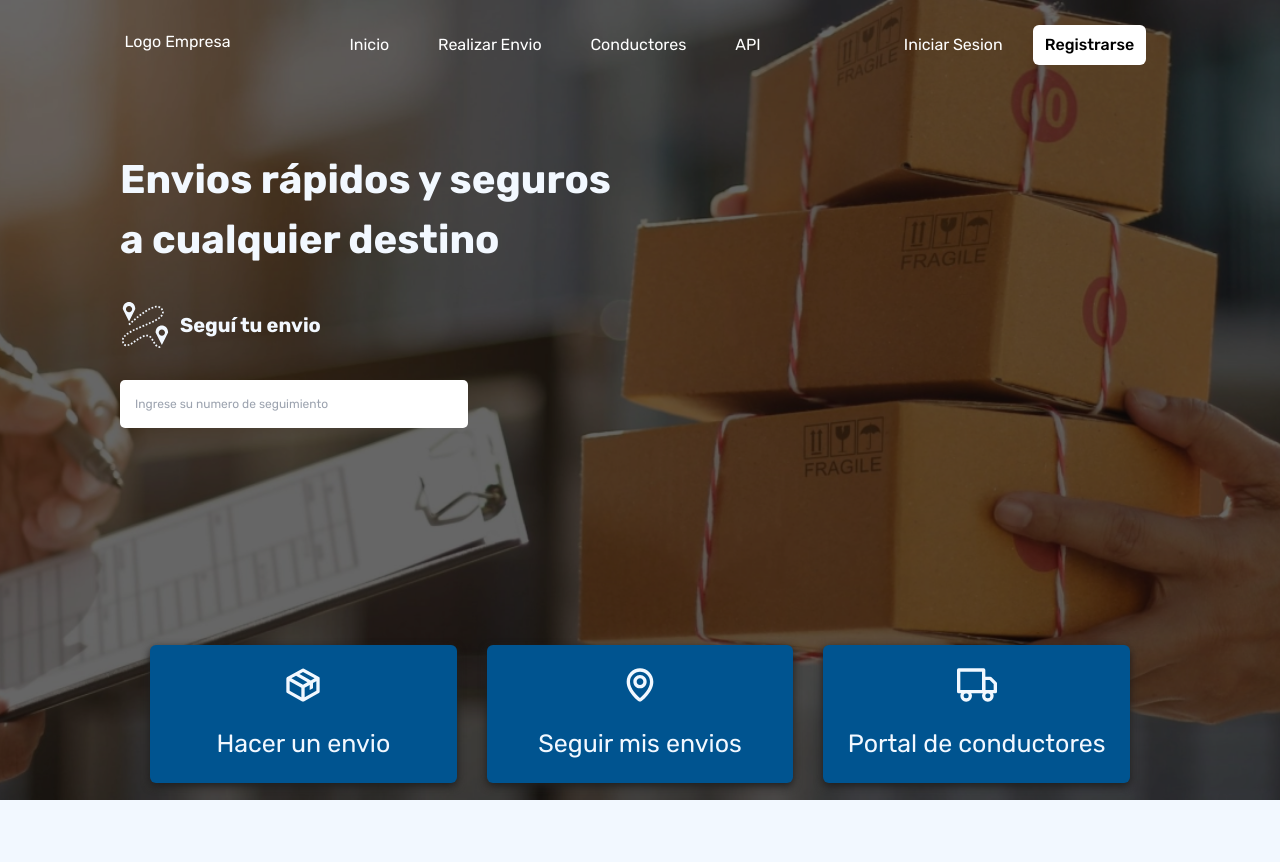
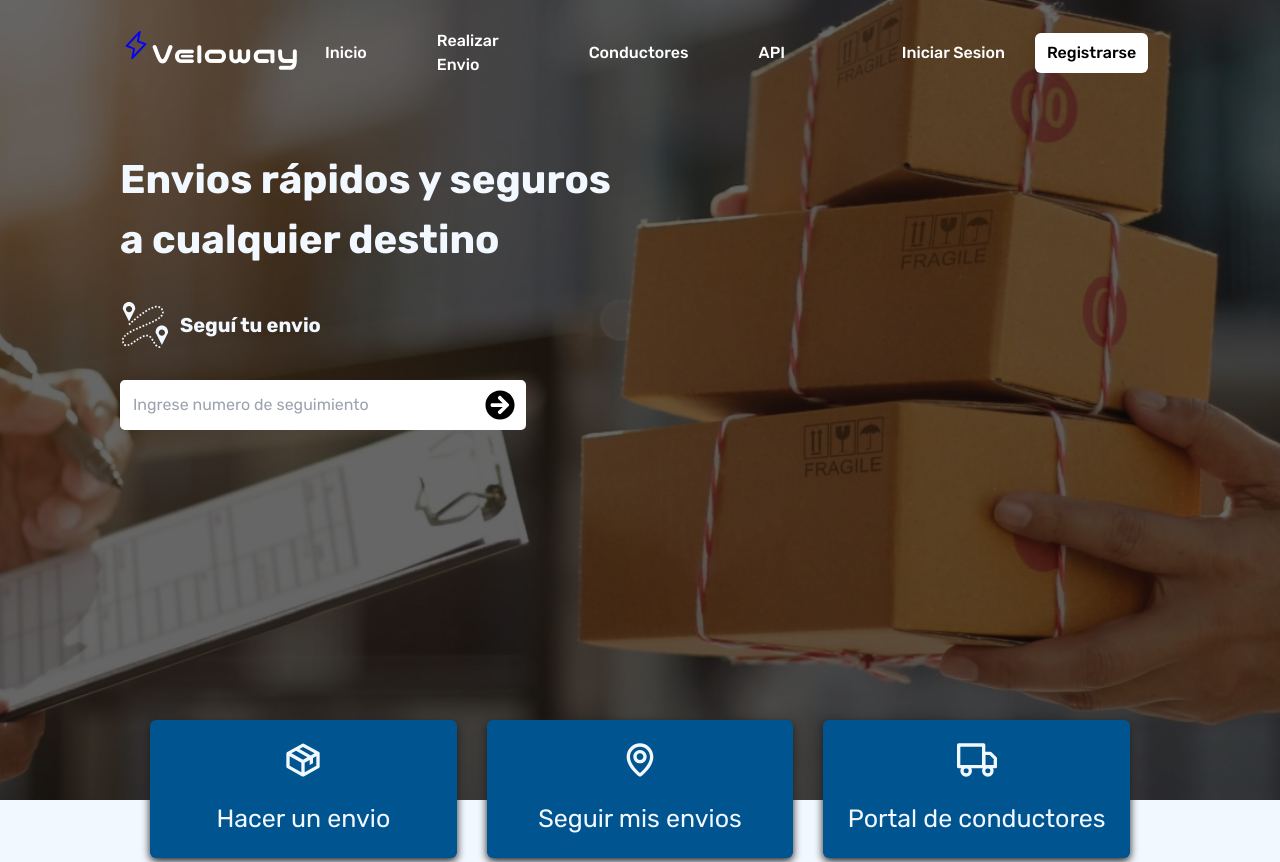
Before and after one commit to veloway/veloway-frontend, a Next.js app: page / in a window 1280 px wide. Shown: the top 862 px of the page. Built offline with nearby package versions, Linux system fonts and the light colour scheme.

Commit message:
feat: Cambia la funcionalidad del input, permitiendo cargar un dato y mostrarlo por consola. Modifica ademas el diseño de algunos componentes

```diff
--- a/src/components/home/FirstViewHome/FirstViewHome.css
+++ b/src/components/home/FirstViewHome/FirstViewHome.css
@@ -31,13 +31,6 @@
     }
   }
 
-  #cod-seg{
-    padding: 15px;
-    width: 30%;
-    border-radius: 5px;
-    font-size: 12px;
-  }
-
   .background-home-1{
     position: absolute;
     object-fit: cover;
@@ -48,3 +41,7 @@
     height: 100%;
     filter: brightness(40%);
   }
+
+  .buttom-seguim{
+    border: 1px solid black;
+  }
--- a/src/components/home/FirstViewHome/FirstViewHome.tsx
+++ b/src/components/home/FirstViewHome/FirstViewHome.tsx
@@ -1,4 +1,5 @@
 import { GiPathDistance } from "react-icons/gi";
+import { InputHome } from "../InputHome/InputHome";
 import './FirstViewHome.css'
 
 export function FirstViewHome(){
@@ -11,13 +12,8 @@ export function FirstViewHome(){
           <div className="text-img-home-1">
               <GiPathDistance className="envio-icon"/>
               <h3><strong>Seguí tu envio</strong></h3>
-            </div>
-          <form>
-            <div className="input-conteiner">
-              <input type="text" id="cod-seg" name="cod-seg" value="" placeholder="Ingrese su numero de seguimiento"/>
-              <button className="button-seguim" type="submit"></button>
-            </div>
-          </form>
+          </div>
+          <InputHome />
         </section>
     )
 }
--- a/src/components/home/HeaderHome/HeaderHome.css
+++ b/src/components/home/HeaderHome/HeaderHome.css
@@ -17,27 +17,27 @@
   .logo-empresa{
     display: flex;
     justify-content: center;
-    /* border: 1px solid black; */
-    padding: 10px 0px 10px 15px;
+    padding: 10px 0px 10px 80px;
+    font-family: var(--font-nico-moji);
+    font-size: 30px;
   }
 
-  .links-header-1{
-    display: flex;
-    flex-direction: row;
-    justify-content: space-around;
-    align-items: center;
-    padding: 5px;
-    /* border: 1px solid black; */
-  }
-
-  .links-header-2{
+  .links-header-1, .links-header-2{
     display: flex;
     flex-direction: row;
     justify-content: center;
     align-items: center;
     padding: 5px;
+    font-weight: 500;
+    /* border: 1px solid black; */
+  }
+
+  .links-header-1{
+    gap: 70px;
+  }
+
+  .links-header-2{
     gap: 30px;
-    /* border: 1px solid black; */
   }
 
   .white-button{
--- a/src/components/home/HeaderHome/HeaderHome.tsx
+++ b/src/components/home/HeaderHome/HeaderHome.tsx
@@ -1,4 +1,5 @@
 import { Button } from '@/components/ui'
+import { PiLightning } from "react-icons/pi";
 import './HeaderHome.css'
 
 export function HeaderHome (){
@@ -6,7 +7,7 @@ export function HeaderHome (){
         <header className="header-home">
             <nav>
             <ul className="links-header-home">
-                <li className="logo-empresa">Logo Empresa</li>
+                <li className="logo-empresa"><PiLightning style={{color: "blue"}}/>Veloway</li>
                 <div className="links-header-1">
                     <li><a href="">Inicio</a></li>
                     <li><a href="">Realizar Envio</a></li>
--- a/src/components/home/HomeCard/HomeCard.css
+++ b/src/components/home/HomeCard/HomeCard.css
@@ -3,8 +3,6 @@
     flex-direction: column;
     align-items: center;
     justify-content: center;
-
-
     gap: 20px;
     width: 100%;
     height: 100%;
--- /dev/null
+++ b/src/components/home/InputHome/InputHome.css
@@ -0,0 +1,20 @@
+.input-home{
+    padding: 10px;
+    width: 100%;
+}
+
+.form-contenedor{
+    display: flex;
+    flex-direction: row;
+    border: 3px solid white;
+    border-radius: 5px;
+    width: 35%;
+    background-color: white;
+}
+
+.button-style{
+    color: black;
+    text-align: center;
+    font-size: 30px;
+    padding: 0 2% 0 2%;
+}
--- /dev/null
+++ b/src/components/home/InputHome/InputHome.tsx
@@ -0,0 +1,32 @@
+"use client";
+import { useState } from "react";
+import { FaArrowCircleRight } from "react-icons/fa";
+import './InputHome.css'
+
+export function InputHome () {
+    const [inputValue, setInputValue] = useState('');
+
+    const handleInputChange = (e: React.ChangeEvent<HTMLInputElement>) => {
+        setInputValue (e.target.value);
+    }
+
+    const handleSubmit = (e: React.FormEvent) => {
+        e.preventDefault(); // Evita que el formulario recargue la página
+        console.log("Codigo de seguimiento recibido: ", inputValue);
+        // Lógica adicional para manejar la sumisión del formulario
+      };
+
+    return(
+        <form className="form-contenedor" onSubmit={handleSubmit}>
+            <input
+                className="input-home"
+                type="text"
+                value={inputValue}
+                onChange={handleInputChange}
+                placeholder="Ingrese numero de seguimiento"
+                style={{ color: "black"}}
+            />
+            <button className="button-style" type="submit"><FaArrowCircleRight/></button>
+        </form>
+    )
+}
--- a/src/components/home/MiddleCards/MiddleCards.css
+++ b/src/components/home/MiddleCards/MiddleCards.css
@@ -3,7 +3,7 @@
     grid-template-columns: repeat(3,1fr);
     gap: 30px;
     position: absolute;
-    top: 645px;
+    top: 90%;
     z-index: 2;
     width: 100%;
     padding-right: 150px;
--- a/src/components/home/ThirdViewHome/ThirdViewHome.css
+++ b/src/components/home/ThirdViewHome/ThirdViewHome.css
@@ -8,7 +8,7 @@
   .text-home-3{
     display: flex;
     flex-direction: column;
-    padding: 50px 50px 50px 100px;
+    padding: 5% 5% 5% 15%;
     color: var(--color-secondary);
     gap: 20px;
     h2{
--- a/src/components/home/index.ts
+++ b/src/components/home/index.ts
@@ -4,3 +4,4 @@ export {MiddleCards} from './MiddleCards/MiddleCards'
 export {SecondViewHome} from './SecondViewHome/SecondViewHome'
 export {ThirdViewHome} from './ThirdViewHome/ThirdViewHome'
 export {default as HomeCard} from './HomeCard/HomeCard'
+export {InputHome} from './InputHome/InputHome'
```
